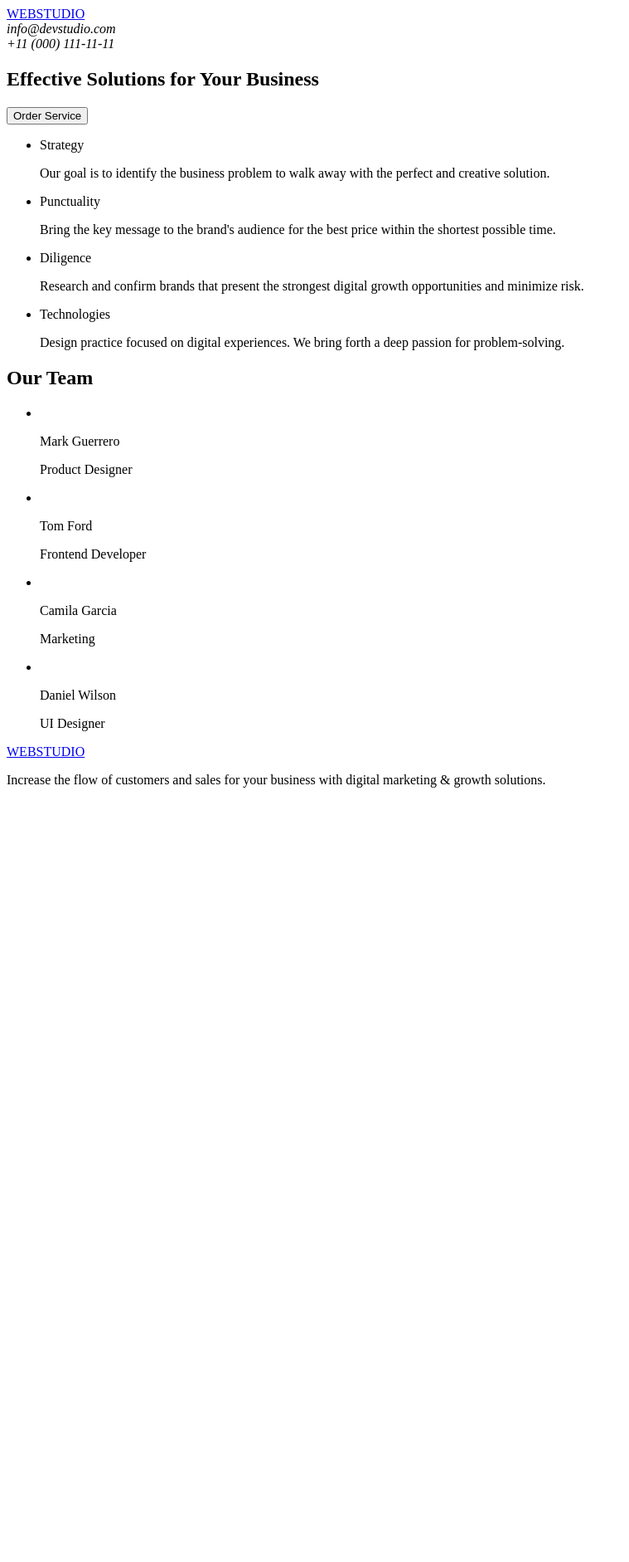
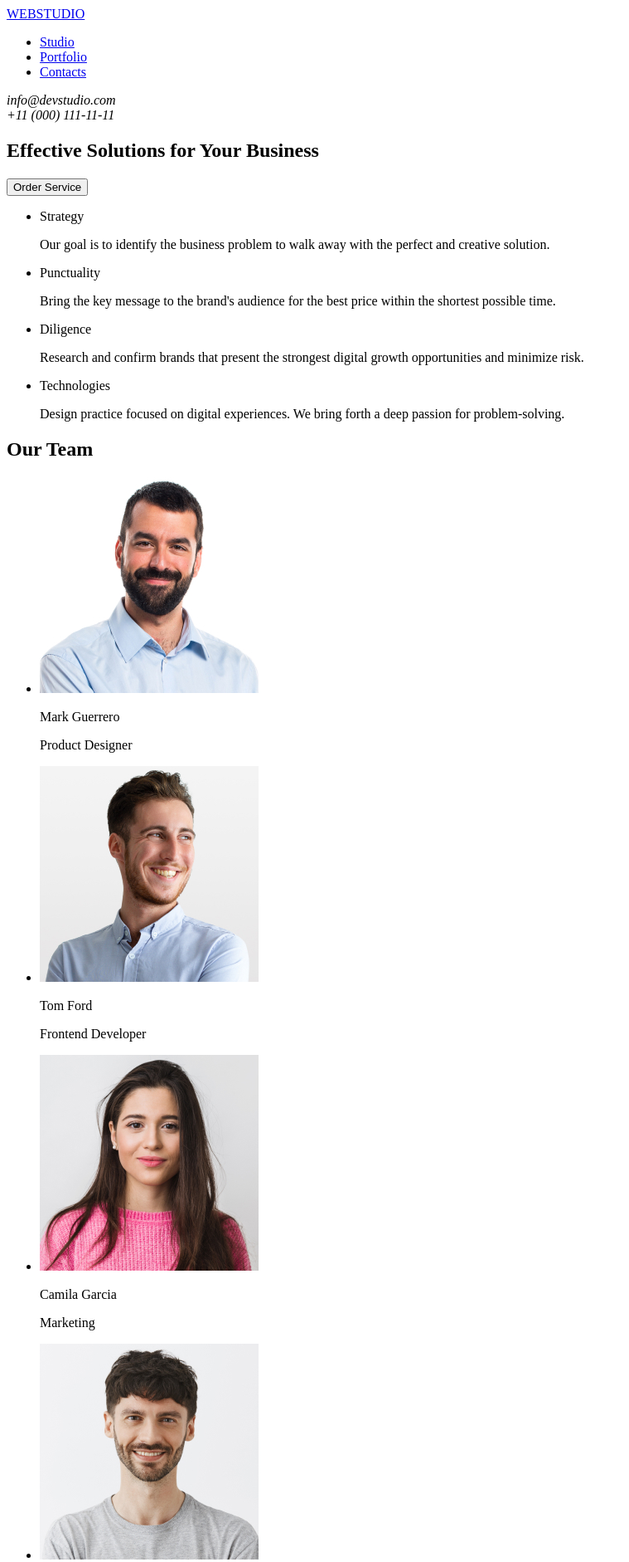
Before and after one commit to vikasavchuk/goit-markup-hw, a plain HTML site: page index.html in a window 1280 px wide. Shown: the top 1882 px of the page at 83% size, without its empty margins (0-759 px from the left). Before the commit the page ends 965 px from the top, so only its background shows below. Drawn offline with Linux system fonts and the light colour scheme.

Commit message:
Create images

```diff
--- a/index.html
+++ b/index.html
@@ -10,9 +10,17 @@
     <header>
         <a href="./index.html">WEBSTUDIO</a>
         <nav>
-            <a></a>
-            <a></a>
-            <a></a>
+            <ul>
+                <li>
+                    <a href="#">Studio</a>
+                </li>
+                <li>
+                    <a href="#">Portfolio</a>
+                </li>
+                <li>
+                    <a href="#">Contacts</a>
+                </li>
+            </ul>
         </nav>
         <address>info@devstudio.com</address>
         <address>+11 (000) 111-11-11</address>
@@ -25,7 +33,7 @@
             <button type="button">Order Service</button>
         </section>
 
-        <section>
+        <div>
             <ul>
                 <li>
                     <p>Strategy</p><p>Our goal is to identify the business
@@ -44,22 +52,26 @@
                         We bring forth a deep passion for problem-solving.</p>
                 </li>
             </ul>
-        </section>
+        </div>
 
         <section>
             <h2>Our Team</h2>
             <ul>
                 <li>
-                    <img alt="" width="" height=""/><p>Mark Guerrero</p><p>Product Designer</p>
+                    <img src="./images/ourteam/img.jpg" alt="Mark" width="264" height="260">
+                    <p>Mark Guerrero</p><p>Product Designer</p>
                 </li>
                 <li>
-                    <img alt="" width="" height=""/><p>Tom Ford</p><p>Frontend Developer</p>
+                    <img src="./images/ourteam/img2.jpg" alt="Tom" width="264" height="260">
+                    <p>Tom Ford</p><p>Frontend Developer</p>
                 </li>
                 <li>
-                    <img alt="" width="" height=""/><p>Camila Garcia</p><p>Marketing</p>
+                    <img src="./images/ourteam/img3.jpg" alt="Camila" width="264" height="260">
+                    <p>Camila Garcia</p><p>Marketing</p>
                 </li>
                 <li>
-                    <img alt="" width="" height=""/><p>Daniel Wilson</p><p>UI Designer</p>
+                    <img src="./images/ourteam/img4.jpg" alt="Daniel" width="264" height="260">
+                    <p>Daniel Wilson</p><p>UI Designer</p>
                 </li>
             </ul>
         </section>
```
Also changed, not shown: images/ourteam/img.jpg (added), images/ourteam/img2.jpg (added), images/ourteam/img3.jpg (added), images/ourteam/img4.jpg (added).
